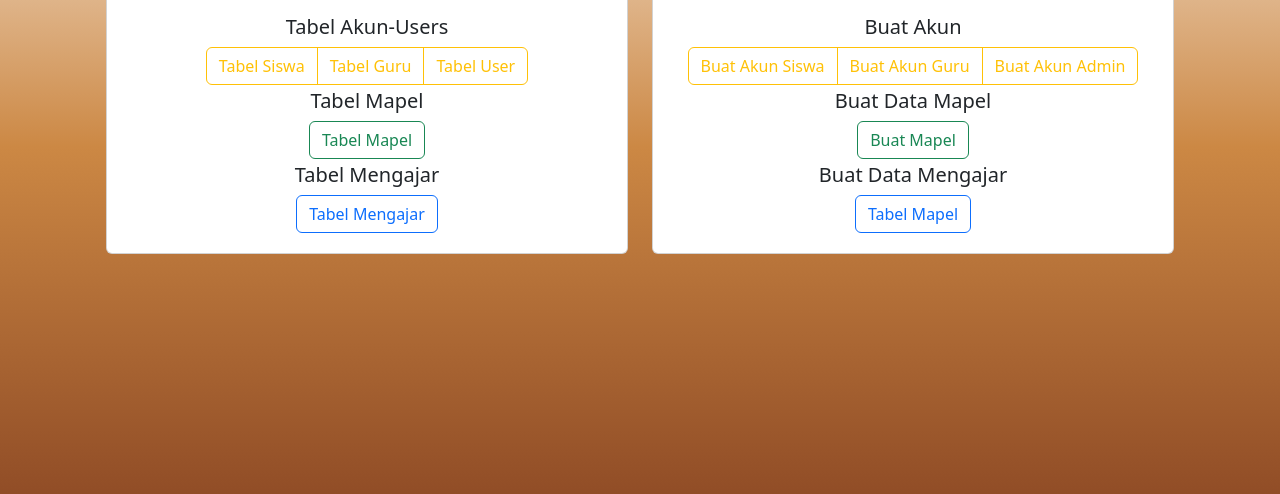
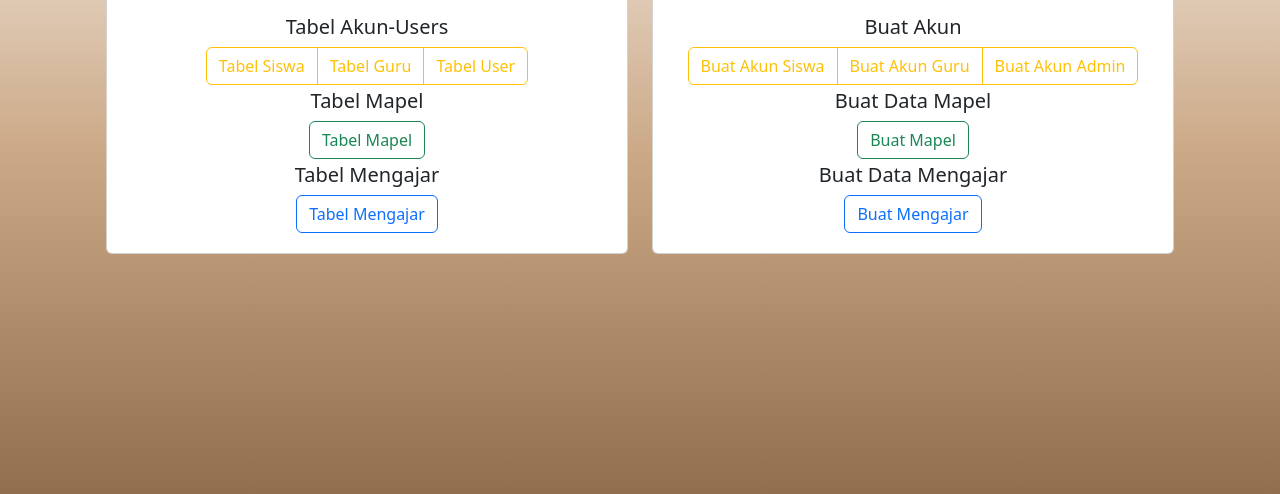
Before and after one commit to OneCola-360/tugas_besar-kavka-xi_rpl_i, a PHP site: page /main_menu/main_menu.php in a window 1280 px wide. Shown: the part 253-747 px from the top of the page. Run offline with PHP 8.4, Linux system fonts and the light colour scheme; a user stored in the database is signed in; data comes from the database, SQL or seed files in the repository.

Commit message:
patch 0.91

```diff
--- a/aksi/akun/aksi_hapus.php
+++ b/aksi/akun/aksi_hapus.php
@@ -22,8 +22,8 @@ if ($role == "admin") {
     }
 }
 if ($role == "siswa") {
-    mysqli_query($konek, "DELETE siswa, users FROM siswa JOIN users ON users.id = siswa.user_id WHERE siswa.user_id =" . $id);
-    if (mysqli_query($konek, "DELETE siswa, users FROM siswa JOIN users ON users.id = siswa.user_id WHERE siswa.user_id =" . $id)) {
+    mysqli_query($konek, "DELETE siswa, users FROM siswa LEFT JOIN users ON users.id = siswa.user_id WHERE siswa.user_id =" . $id);
+    if (mysqli_query($konek, "DELETE siswa, users FROM siswa LEFT JOIN users ON users.id = siswa.user_id WHERE siswa.user_id =" . $id)) {
         echo"<script>alert('User berhasil dihapus'); window.location.href='../../tabel/users.php'</script>";
     } else {
         echo"<script>alert('User gagal dihapus'); window.location.href='../../tabel/users.php'</script>";
--- a/create_new/rapor.php
+++ b/create_new/rapor.php
@@ -6,7 +6,7 @@ $sqlmapel = mysqli_fetch_all(mysqli_query($konek, "SELECT mapel.id, mapel.nama,
 ?>
 <style>
     body {
-        background-image: linear-gradient(to right, green, lime, cyan, lightblue, white);
+        background-image: linear-gradient(to right, lightgreen, palegreen, white);
         background-attachment: fixed;
     }
 </style>
--- a/form_manip/forgot_password.php
+++ b/form_manip/forgot_password.php
@@ -9,7 +9,7 @@ $id = $_SESSION['akun_id'];
     </head>
     <style>
         body {
-            background-image: radial-gradient(black, red, orange, yellow);
+            background-image: radial-gradient(aqua, aquamarine, lightblue);
             background-attachment: fixed;
         }
     </style>
@@ -18,7 +18,6 @@ $id = $_SESSION['akun_id'];
             <div class="card">
                 <div class="card-header bg-dark text-light">
                     <h3>Profile Edit</h3>
-                    <hr>
                 </div>
                 <div class="card-body">
                     <form action="../aksi/akun/akun_pass.php" method="post">
--- a/form_manip/rapor_edit.php
+++ b/form_manip/rapor_edit.php
@@ -10,7 +10,7 @@ $keterangan = $_GET['keterangan'];
 ?>
 <style>
     body {
-        background-image: linear-gradient(to left, blue, cyan, lime, white);
+        background-image: linear-gradient(to left, lightgreen, palegreen, white);
         background-attachment: fixed;
     }
 </style>
--- a/index.php
+++ b/index.php
@@ -5,7 +5,7 @@
     </head>
     <style>
         body {
-            background-image: radial-gradient(black, gray, white);
+            background-image: linear-gradient(to top, black, gray, white);
             background-attachment: fixed;
         }
     </style>
--- a/main_menu/main_menu.php
+++ b/main_menu/main_menu.php
@@ -12,6 +12,8 @@ $sql360 = mysqli_fetch_all(mysqli_query($konek, "SELECT kelas FROM siswa WHERE u
 foreach ($sql360 as $l) {};
 $kelas = $l['kelas'];
 $sqlnilai = mysqli_fetch_all(mysqli_query($konek, "SELECT *, COALESCE (siswa.nama) AS nama, COALESCE (mapel.nama) AS nama_mapel, COALESCE (siswa.user_id) AS akun_id FROM nilai_rapor LEFT JOIN siswa ON nilai_rapor.siswa_id = siswa.id LEFT JOIN mapel ON nilai_rapor.mapel_id = mapel.id LEFT JOIN users ON siswa.user_id = users.id"), MYSQLI_ASSOC);
+$nilairata_rata = mysqli_fetch_all(mysqli_query($konek, "SELECT AVG(nilai_rapor.nilai_keterampilan) AS keterampilan, AVG(nilai_rapor.nilai_pengetahuan) AS pengetahuan FROM nilai_rapor LEFT JOIN siswa ON nilai_rapor.siswa_id = siswa.id WHERE siswa.user_id = $id"), MYSQLI_ASSOC);
+foreach ($nilairata_rata as $nilai);
 ?>
 <style type="text/css">
 .filterDiv {
@@ -23,12 +25,29 @@ $sqlnilai = mysqli_fetch_all(mysqli_query($konek, "SELECT *, COALESCE (siswa.nam
 }
 
 body {
-    background-image: linear-gradient(to top, blue, cyan, white);
+    background-image: linear-gradient(to top, #44f, #88f, white);
     background-attachment: fixed;
 }
 </style>
 <body>
     <div class="container-lg">
+        <div class="container px-4">
+            <div class="row align-items-start">
+                <div class="col">
+                    <div class="mt-4">
+                        <div class="card w-100">
+                            <div class="card-header" style="background-image: linear-gradient(to right, darkblue, blue, cyan);">
+                                <h3 class="text-light">Summary</h3>
+                            </div>
+                            <div class="card-body">
+                                <h3>Nilai Rata-Rata</h3>
+                                <h5>Nilai Pengetahuan: <?= intval($nilai['pengetahuan']) ?></h5>
+                                <h5>Nilai Keterampilan: <?= intval($nilai['keterampilan']) ?></h5>
+                            </div>
+                        </div>
+                    </div>
+                </div>
+                <div class="col">
                     <ul id="list" style="list-style-type: none;">
                     <?php if ($sqlnilai > 0): ?>
                     <?php foreach($sqlnilai as $i): ?>
@@ -78,6 +97,9 @@ body {
                             </li>
                         <?php endif; ?>
                     </ul>
+                </div>
+            </div>
+        </div>
     </div>
 </body>
 <script>
@@ -176,7 +198,7 @@ $sqlsiswa = mysqli_fetch_all(mysqli_query($konek, "SELECT * FROM siswa"), MYSQLI
 ?>
     <style>
         body {
-            background-image: linear-gradient(to top, blue, cyan, lime, white);
+            background-image: linear-gradient(to top, aquamarine, paleturquoise, white);
             background-attachment: fixed;
         }
     </style>
@@ -223,7 +245,7 @@ if ($role == "admin"):
 ?>
 <style>
     body {
-        background-image: linear-gradient(to top, #842, #c84, white);
+        background-image: linear-gradient(to top, #864, #ca8, white);
         background-attachment: fixed;
     }
 </style>
@@ -281,7 +303,7 @@ if ($role == "admin"):
                             <h5>Buat Data Mengajar</h5>
                             <div class="mb-1">
                                 <div class="btn-group" role="group" aria-label="Basic example">
-                                    <a href="../create_new/mengajar.php" class="btn btn-outline-primary">Tabel Mapel</a>
+                                    <a href="../create_new/mengajar.php" class="btn btn-outline-primary">Buat Mengajar</a>
                                 </div>
                             </div>
                         </div>
--- a/tabel/guru.php
+++ b/tabel/guru.php
@@ -17,7 +17,7 @@ $o = 1;
                 <div class="col-md-10">
                     <h2>Tabel Guru</h2>
                     <span>
-                        <div class="mb-1"><input type="text" id="myInput" onkeyup="searchFunction()" class="form-control me-2" type="search" placeholder="Cari Berdasarkan Nama" aria-label="Search"></div>
+                        <div class="mb-3"><input type="text" id="myInput" onkeyup="searchFunction()" class="form-control me-2" type="search" placeholder="Cari Berdasarkan Nama" aria-label="Search"></div>
                     </span>
                     <table id="tabelUser" class="table table-striped table-hover border">
                         <thead>
--- a/tabel/mapel.php
+++ b/tabel/mapel.php
@@ -24,9 +24,9 @@ $o = 1;
             <div class="row justify-content-center">
                 <div class="col-md-10">
                     <h2>Tabel Mapel</h2>
-                    <span>
+                    <div class="mb-3">
                         <input type="text" id="myInput" onkeyup="searchFunction()" class="form-control me-2" type="search" placeholder="Cari Berdasarkan Nama" aria-label="Search">
-                    </span>
+                    </div>
                     <table id="tabelUser" class="table table-striped table-hover border">
                         <thead>
                             <tr>
--- a/tabel/nilai_siswa.php
+++ b/tabel/nilai_siswa.php
@@ -7,7 +7,7 @@ $sqlrapor = mysqli_fetch_all(mysqli_query($konek, "SELECT *, COALESCE (nilai_rap
 ?>
     <style>
         body {
-            background-image: linear-gradient(to top, green, lime, cyan, white);
+            background-image: linear-gradient(to top, lightgreen, palegreen, white);
             background-attachment: fixed;
         }
     </style>
--- a/tabel/siswa.php
+++ b/tabel/siswa.php
@@ -18,7 +18,7 @@ $o = 1;
                     <h2>Tabel Siswa</h2>
                     <span>
                         <div class="mb-1"><input type="text" id="srcName" onkeyup="searchByName()" class="form-control me-2" type="search" placeholder="Cari Berdasarkan Nama" aria-label="Search"></div>
-                        <div class="mb-1"><input type="text" id="srcKelas" onkeyup="searchByKelas()" class="form-control me-2" type="search" placeholder="Cari Berdasarkan Kelas" aria-label="Search"></div>
+                        <div class="mb-3"><input type="text" id="srcKelas" onkeyup="searchByKelas()" class="form-control me-2" type="search" placeholder="Cari Berdasarkan Kelas" aria-label="Search"></div>
                     </span>
                     <table id="tabelUser" class="table table-striped table-hover border">
                         <thead>
```
Also changed, not shown: tabel/mengajar.php (+71 -5 lines). Lines whose indentation alone changed are shown as unchanged.
